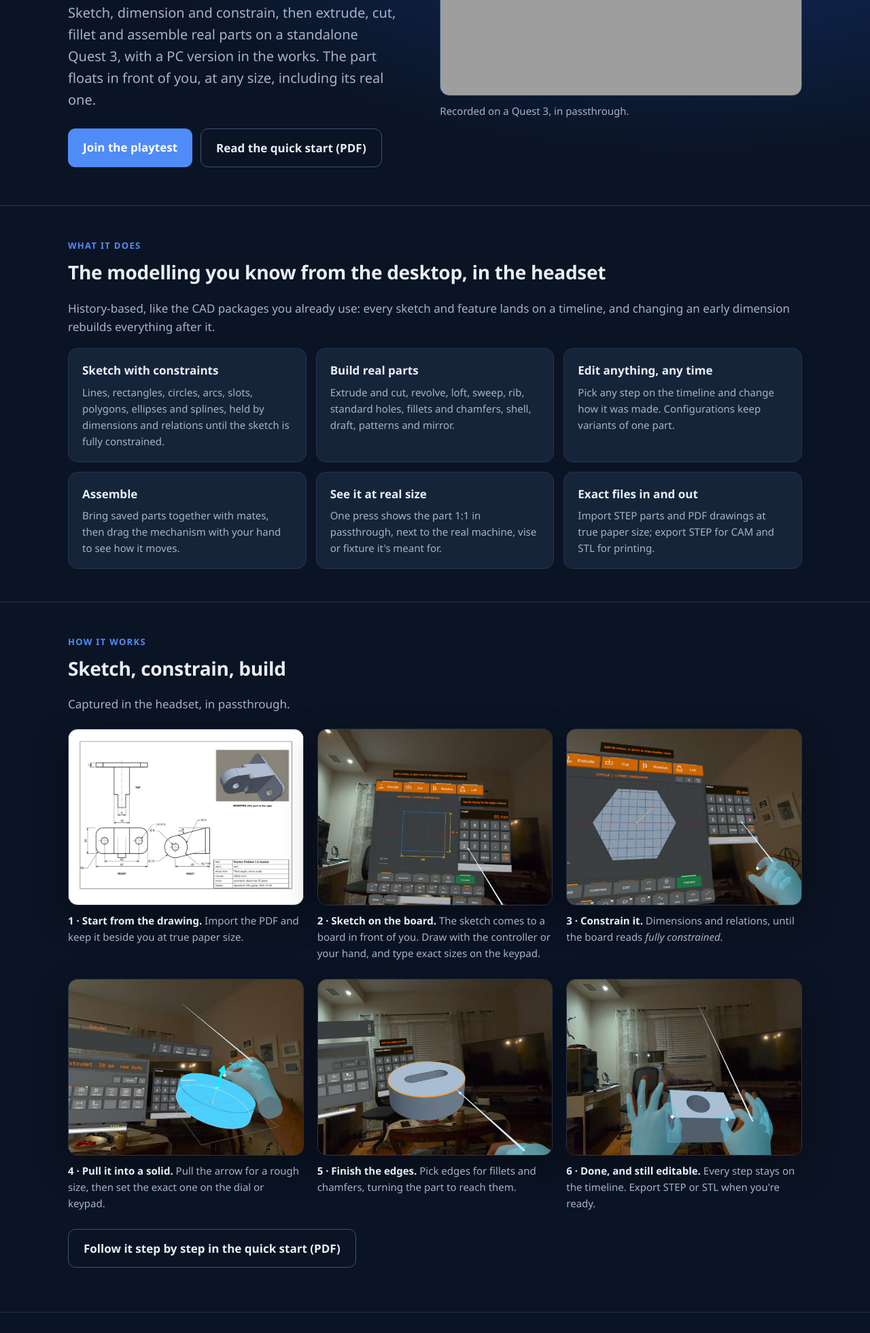
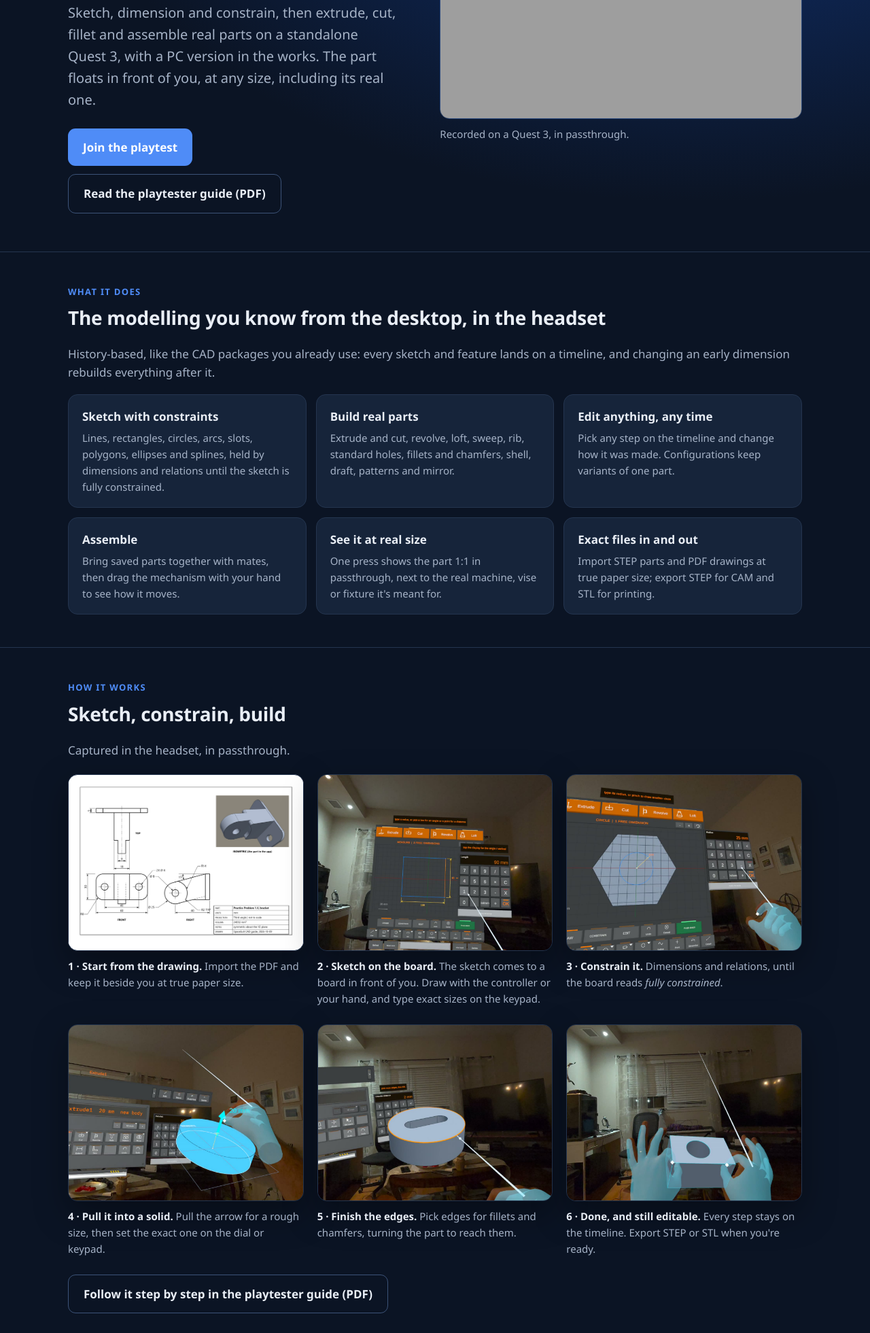
Before and after one commit to spacesuitxr/spacesuitxr.github.io, a plain HTML site: page index.html in a window 1280 px wide. Shown: the part 359-2320 px from the top of the page at 68% size. Drawn offline with Linux system fonts and the light colour scheme; grey boxes are pictures that could not be loaded.

Commit message:
Homepage: guide buttons open the Playtester Guide

```diff
--- a/index.html
+++ b/index.html
@@ -35,7 +35,7 @@
             including its real one.</p>
           <div class="btns">
             <a class="btn" href="/playtest/">Join the playtest</a>
-            <a class="btn ghost" href="/guide/SpaceSuit-CAD-Quick-Start.pdf">Read the quick start (PDF)</a>
+            <a class="btn ghost" href="/guide/SpaceSuit-CAD-Playtester-Guide.pdf">Read the playtester guide (PDF)</a>
           </div>
         </div>
         <figure class="shot"><div class="video"><iframe src="https://www.youtube-nocookie.com/embed/oJB5VnO7nI0?rel=0"
@@ -82,7 +82,7 @@
         <figure class="shot"><img src="/assets/cad/v2/block-in-hands.jpg" alt="A finished block with a hole, held in both hands">
           <figcaption><b>6 · Done, and still editable.</b> Every step stays on the timeline. Export STEP or STL when you're ready.</figcaption></figure>
       </div>
-      <p><a class="btn ghost" href="/guide/SpaceSuit-CAD-Quick-Start.pdf">Follow it step by step in the quick start (PDF)</a></p>
+      <p><a class="btn ghost" href="/guide/SpaceSuit-CAD-Playtester-Guide.pdf">Follow it step by step in the playtester guide (PDF)</a></p>
     </div>
   </section>
 
```
